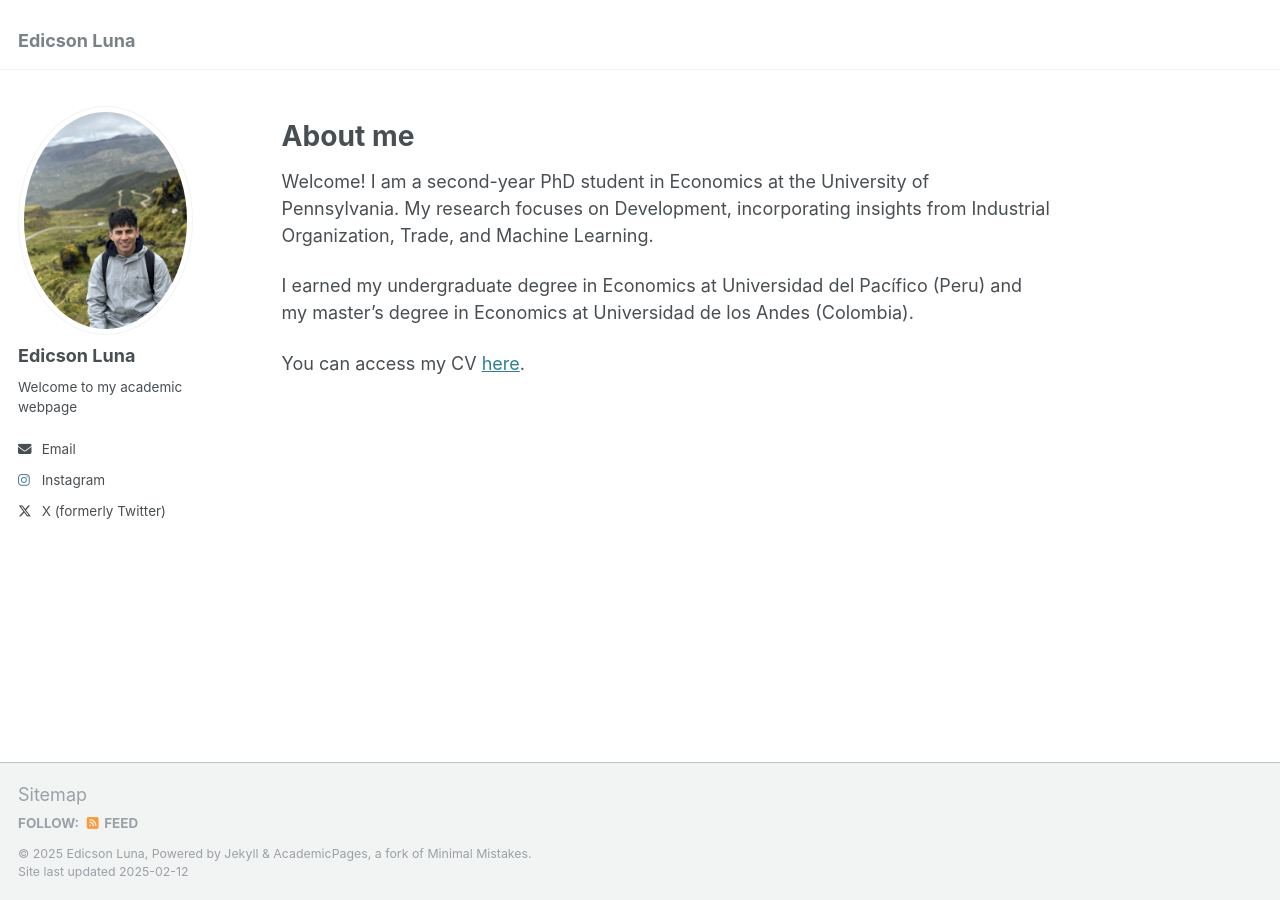
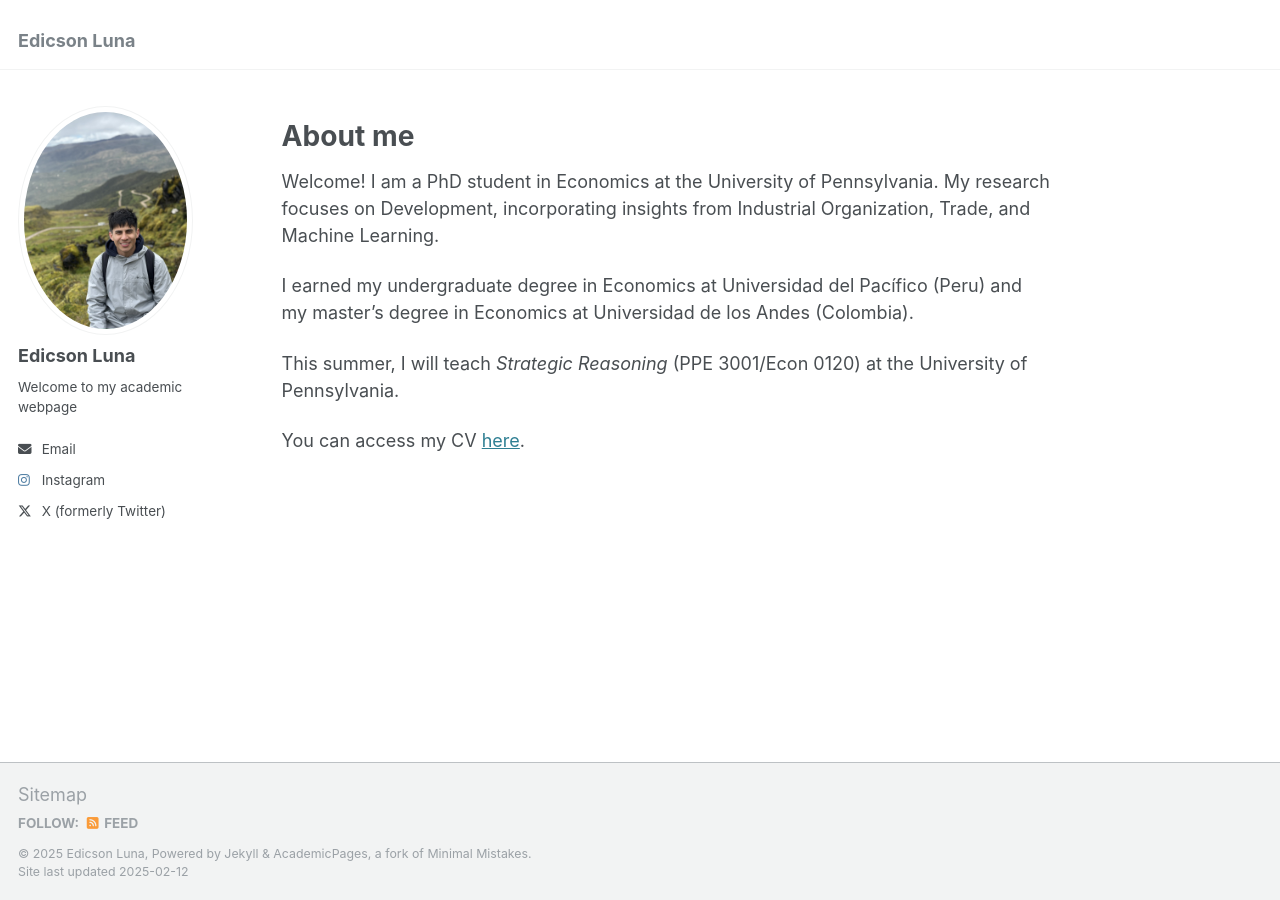
Before and after one commit to edicsonluna/edicsonluna.github.io, a Jekyll site: the page built from _pages/about.md, in a window 1280 px wide. Built offline with Jekyll 4.4.1, drawn with Linux system fonts in a browser that asks for light colours.

Commit message:
Update about.md

```diff
--- a/_pages/about.md
+++ b/_pages/about.md
@@ -11,8 +11,10 @@ redirect_from:
 About me
 ======
 
-Welcome! I am a second-year PhD student in Economics at the University of Pennsylvania. My research focuses on Development, incorporating insights from Industrial Organization, Trade, and Machine Learning.
+Welcome! I am a PhD student in Economics at the University of Pennsylvania. My research focuses on Development, incorporating insights from Industrial Organization, Trade, and Machine Learning.
 
 I earned my undergraduate degree in Economics at Universidad del Pacífico (Peru) and my master's degree in Economics at Universidad de los Andes (Colombia).
 
+This summer, I will teach *Strategic Reasoning* (PPE 3001/Econ 0120) at the University of Pennsylvania.
+
 You can access my CV [here](https://www.dropbox.com/scl/fi/jd0qh0vgu6qtzphi7zgo8/CV.pdf?rlkey=fjv4m57r9zsqy2yo3yajgm8jv&st=uy3ehgrw&dl=0).
```
